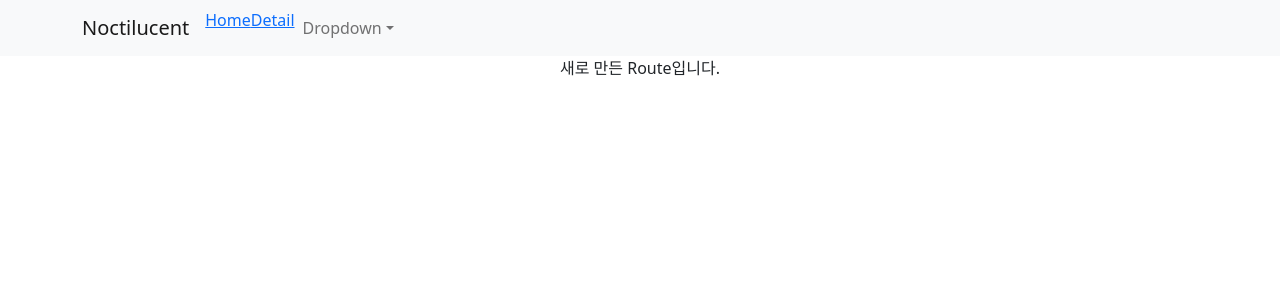
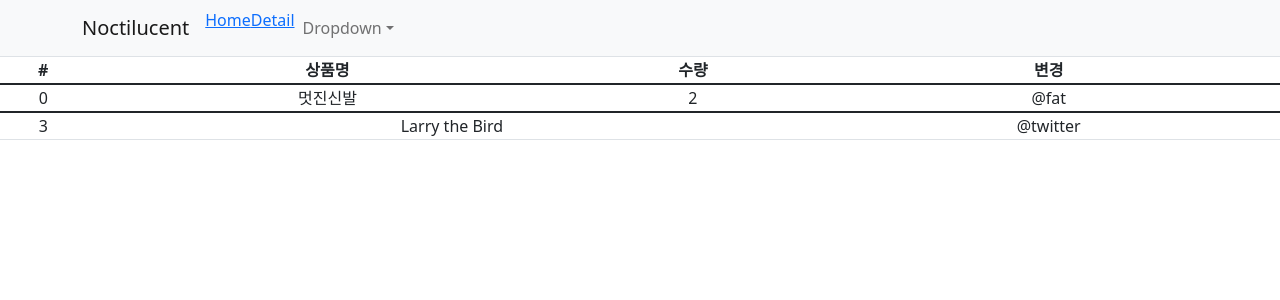
Before and after one commit to rustywhite404/reactShopping, a React (Create React App) app: page /cart in a window 1280 px wide. Shown: the top 300 px of the page. Built offline with nearby package versions, Linux system fonts and the light colour scheme.

Commit message:
redux 사용법

```diff
--- a/package.json
+++ b/package.json
@@ -14,8 +14,10 @@
     "react": "^17.0.2",
     "react-bootstrap": "^2.1.2",
     "react-dom": "^17.0.2",
+    "react-redux": "^7.2.6",
     "react-router-dom": "^5.3.0",
     "react-scripts": "^5.0.0",
+    "redux": "^4.1.2",
     "styled-components": "^5.3.3",
     "web-vitals": "^2.1.4"
   },
--- a/src/App.js
+++ b/src/App.js
@@ -7,6 +7,7 @@ import mainData from './mainData.js';
 import {Link, Route, Switch} from 'react-router-dom';
 import Detail from './Detail';
 import Product from './Product';
+import Cart from './Cart';
 import axios from 'axios';
 import {useHistory} from 'react-router-dom';
 import { BrowserRouter } from 'react-router-dom/cjs/react-router-dom.min';
@@ -129,6 +130,11 @@ function App() {
        <Product flower={flower} stock={stock} changeStock ={changeStock}/>
       </Route>
 
+      <Route path="/cart">
+        <Cart></Cart>
+      </Route>
+
+
       <Route path="/:id">
         {/* /:id는 URL 파라미터라고 하는데,
         슬래시 뒤에 모든 문자가 오면 이 Route로 안내해주라는 뜻.
--- /dev/null
+++ b/src/Cart.js
@@ -0,0 +1,62 @@
+import React from "react";
+import {Table} from 'react-bootstrap';
+import {connect} from 'react-redux';
+function Cart(props){
+    return(
+        <Table striped bordered hover>
+    <tr>
+      <th>#</th>
+      <th>상품명</th>
+      <th>수량</th>
+      <th>변경</th>
+
+    </tr>
+    <tr>
+      <td>{props.realState[0].id}</td>
+      <td>{props.realState[0].name}</td>
+      <td>{props.realState[0].quan}</td>
+      <td>@fat</td>
+    </tr>
+    <tr>
+      <td>3</td>
+      <td colSpan={2}>Larry the Bird</td>
+      <td>@twitter</td>
+    </tr>
+    </Table>
+    )
+}
+
+//index.js의 store 안에 있는 state를 꺼내쓰는 법
+//1.사용을 원하는 컴포넌트.js 밑에 function을 하나 만든다. 이 함수는 store 안에 있던 state를 props로 만들어주는 역할이다.
+//아래와 같이 쓰면, store 안에 있던 모든 state가 props로 등록된다.
+// 이제 Cart.js에서 realState라고 이름 붙인 애를 출력해보면 index.js에서 저장한 state가 출력된다. 또는 realState : state.name 처럼 원하는 값만 뽑아서 쓸 수도 있음.
+//2. export default 하는 부분에  connect()~ 를 쓴다(connect는 import 해서 사용). 그냥 리액트-리덕스 라이브러리 사용법임.
+
+function stateToProps(state){
+    return{
+        realState : state
+    }
+}
+
+//리덕스 사용법 총 정리
+// redux는 props 전송이 귀찮을 때 사용한다.
+// 사용 전 redux 설치, 세팅이 완료되어야 한다.
+// 설치 : yarn add redux react-redux
+// 세팅 : 1. index.js에 Provider import 하기
+// 2. state 값 공유를 원하는 컴포넌트 Provider로 감싸기
+// 3. createStore를 import 한 다음, state를 만들어 let store라는 변수에 저장하기
+// 4. Provider store = {store} 이렇게 store를 등록하면
+// 이제 Provider로 감싼 컴포넌트는 전부 store 안에 있던 값을 props 없이 공유 가능하다.
+
+// store 안에 있던 state 사용은
+// 0. 사용을 원하는 컴포넌트 파일로 이동
+// 1. 하단에 function state를props화() 하나를 만들어주고 state를 props로 등록한다.
+// 2. 그리고 하단에 export default connect(state를props화)(Cart);
+// 이렇게 사용하면 아까 만들어 둔 state가 props로 등록된 것.
+// props.state이름 이렇게 저장된 state를 자유롭게 사용할 수 있다.
+
+// 세팅 과정은 까다롭지만 한 번 세팅하고 나면 세팅 완료 된 모든 컴포넌트는 redux 내의 state를 자유롭게 사용이 가능하다.
+
+
+
+export default connect(stateToProps)(Cart);
--- a/src/index.js
+++ b/src/index.js
@@ -5,6 +5,8 @@ import App from './App';
 import reportWebVitals from './reportWebVitals';
 import 'bootstrap/dist/css/bootstrap.css';
 import {BrowserRouter} from 'react-router-dom';
+import {Provider} from 'react-redux';
+import { createStore } from 'redux';
 
 /* 기존 코드에 BrowserRouter를 추가해줬다.
 BrowserRouter를 사용하려면 yarn이나 npm으로 사전 설치 필요함.
@@ -16,10 +18,17 @@ HastRouter을 쓰면 사이트 방문 시 URL 맨 뒤에 /#이 붙고, BrowserRo
 실수로 서버에 요청하지 않게 하려면 안전하게 #을 붙여줘야 함.
 BrowserRouter를 쓰려면 API 세팅만 잘 해두면 됨
 */
+
+let store = createStore(()=>{return [{id:0, name:'멋진신발',quan:2}]})
+//리덕스에서 state를 만들려면 createStore()함수를 써야 한다. useState와 다름!
+// 위와 같이 createStrore(콜백함수) 이렇게 쓰면 되고, 콜백함수에는 내가 원하는 state 초기값을 넣어주면 된다.
+
 ReactDOM.render(
   <React.StrictMode>
     <BrowserRouter basename={process.env.PUBLIC_URL}>
-      <App />
+      <Provider store={store}> {/* 리덕스를 사용하기 위해 Provider로 내가 state 공유를 원하는 컴포넌트를 다 감싸준다. App를 감싸면 App과 그 안에 있는 모든 html, 컴포넌트가 state를 직접, props 없이 사용할 수 있다. */}
+        <App />
+      </Provider>
     </BrowserRouter>
   </React.StrictMode>,
   document.getElementById('root')
```
Also changed, not shown: 1 other file (tests, documents, lock files or other folders).
